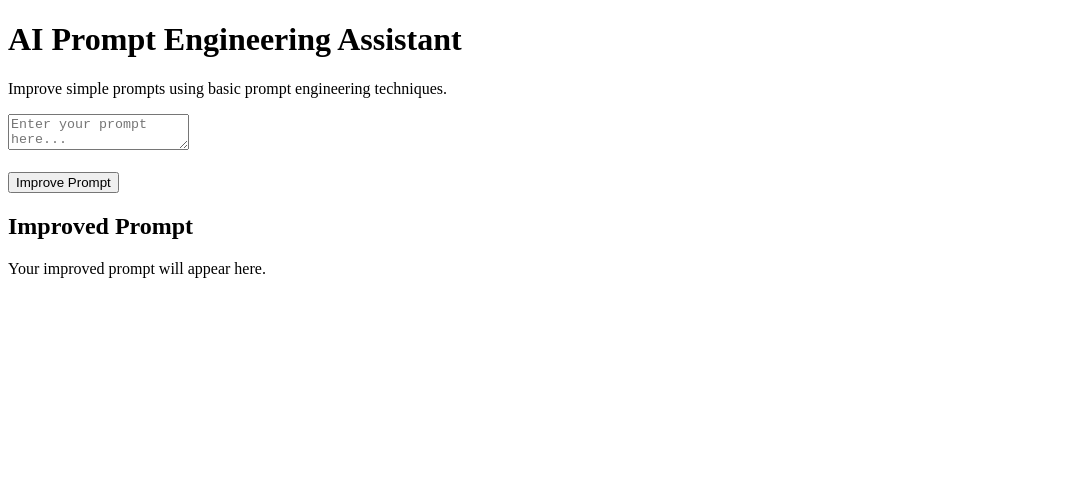
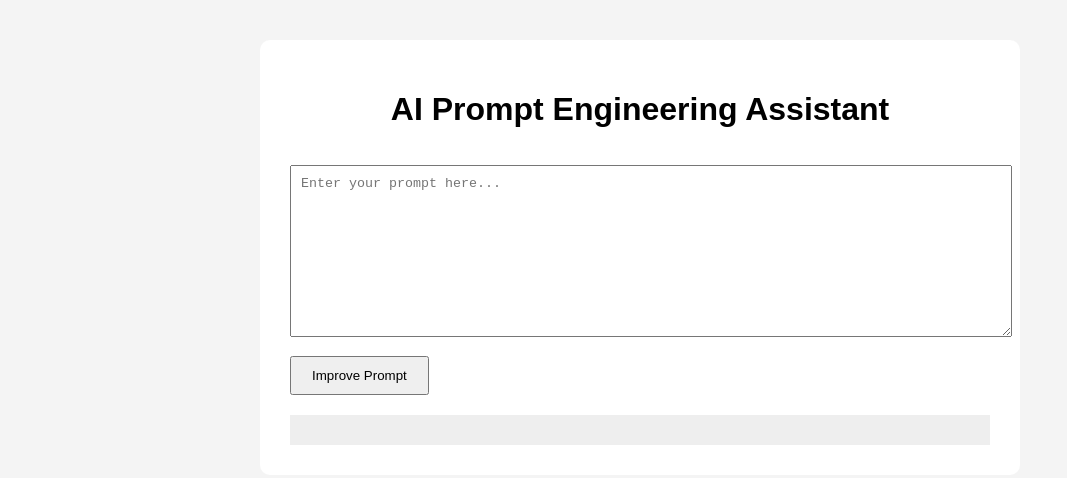
Before and after one commit to aryanrajbth/foundation-project, a plain HTML site: page index.html in a window 1280 px wide. Shown: the whole page, without its empty margins (0-1067 px from the left). Drawn offline with Linux system fonts and the light colour scheme.

Commit message:
Connect CSS and JavaScript
Refactor HTML structure to use a container div and remove unnecessary elements.

```diff
--- a/index.html
+++ b/index.html
@@ -4,27 +4,21 @@
     <meta charset="UTF-8">
     <meta name="viewport" content="width=device-width, initial-scale=1.0">
     <title>AI Prompt Engineering Assistant</title>
+
+    <link rel="stylesheet" href="style.css">
 </head>
 
 <body>
 
-    <h1>AI Prompt Engineering Assistant</h1>
+    <div class="container">
+        <h1>AI Prompt Engineering Assistant</h1>
 
-    <p>
-        Improve simple prompts using basic prompt engineering techniques.
-    </p>
+        <textarea id="prompt" placeholder="Enter your prompt here..."></textarea>
 
-    <textarea id="prompt" placeholder="Enter your prompt here..."></textarea>
+        <button onclick="improvePrompt()">Improve Prompt</button>
 
-    <br><br>
-
-    <button onclick="improvePrompt()">Improve Prompt</button>
-
-    <h2>Improved Prompt</h2>
-
-    <p id="result">
-        Your improved prompt will appear here.
-    </p>
+        <div id="result"></div>
+    </div>
 
     <script src="script.js"></script>
 
```
